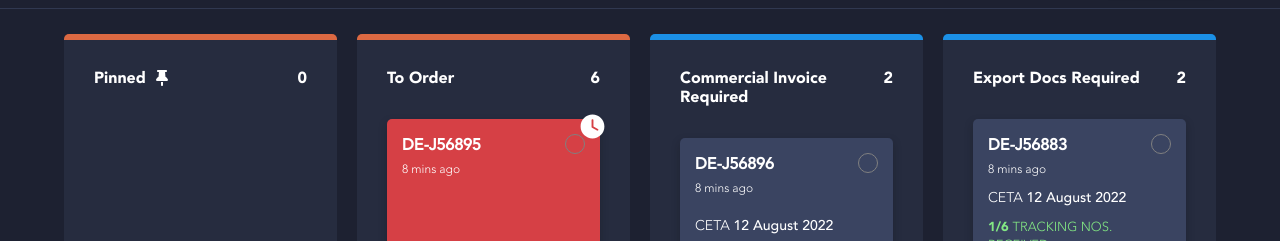
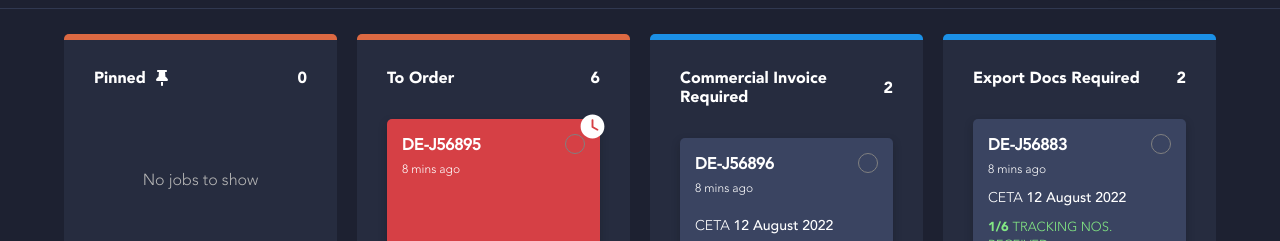
Before and after one commit to emmanuelojiji/jobscreen, a React (Create React App) app: page / in a window 1280 px wide. Shown: the part 175-416 px from the top of the page. Built offline with nearby package versions, Linux system fonts and the light colour scheme.

Commit message:
No jobs text added to pinned column

```diff
--- a/src/App.js
+++ b/src/App.js
@@ -65,12 +65,6 @@ const App = () => {
     return jobs.filter((job) => job.category.includes(category))
   }
 
-  /*const toOrderArray = getJobsByCategory(jobs, "to_order")
-  const orderedArray = getJobsByCategory(jobs, "ordered")
-  const awaitingTrackingArray = getJobsByCategory(jobs, "awaiting_tracking")
-  const inboundArray = getJobsByCategory(jobs, "inbound")*/
-
-
 
   const pinnedArray = jobs.filter(job => job.pinned && (showLateJobs || !job.late));
 
@@ -128,20 +122,6 @@ const App = () => {
     });
   };
 
-
-
-
-
-  /*const togglePin = (jobNumber, setArray) => {
-    setArray((prevArray) => {
-      return prevArray.map((job) => {
-        if (job.jobNumber === jobNumber) {
-          return { ...job, pinned: !job.pinned };
-        }
-        return job;
-      });
-    });
-  };*/
 
 
   const togglePin = (jobNumber) => {
@@ -344,22 +324,25 @@ const App = () => {
                           category="Pinned"
                           borderTopColor="#DC6942"
                           amount_in_category={pinnedArray.length}
-                          width={!columns.to_order.extended && "79px"}
-                          extendedContent={columns.to_order.extended ? "flex" : "none"}
-                          changeSize={() => toggleColumnSize("to_order")}
+                          width={!columns.pinned.extended && "79px"}
+                          extendedContent={
+                            !columns.pinned.extended ? "none" : "flex"
+                          }
+                          changeSize={() => toggleColumnSize("pinned")}
                           writingMode={
-                            !columns.to_order.extended && "vertical-rl"
+                            !columns.pinned.extended && "vertical-rl"
                           }
-                          pinDisplay={true}
+                          pinDisplay={columns.pinned.extended && "none"}
 
                         >
+                          {pinnedArray.length < 1 && (<p className="no-jobs light">No jobs to show</p>)}
                           <>
                             {pinnedArray.map((job, index) => (
                               <JobCard
                                 job_number={job.jobNumber}
                                 time={job.time}
-                                cardHeight="70px"
-                                width="70px"
+
+
                                 layout={layout}
                                 backgroundColor={job.late && "#D64045"}
                                 displayLateIcon={job.late && "block"}
@@ -367,8 +350,8 @@ const App = () => {
                                 cetaDisplay="none"
                                 circleBackground={job.pinned && "gold"}
                                 circleOnClick={() => togglePin(job.jobNumber)}
-                                displayCircle="none"
-                                titleFontSize="12px"
+
+
                                 displayContent="none"
                               />
                             ))}
--- a/src/Components/Column.scss
+++ b/src/Components/Column.scss
@@ -55,8 +55,10 @@
 .column-header {
   display: flex;
   justify-content: space-between;
+  align-items: center;
   color: white;
   width: 100%;
+  gap: 10px;
 }
 
 .column-content {
@@ -65,17 +67,18 @@
   grid-template-columns: repeat(auto-fill, minmax(180px, 1fr));
   grid-column-gap: 15px;
   flex-wrap: wrap;
+  margin-top: 30px;
 }
 
 .title-container{
   display: flex;
+  gap: 10px;
+
 }
 
 .category-title {
   font-weight: bold;
-  margin-bottom: 30px;
   display: block;
-  margin-right: 10px;
 }
 
 .left-button {
```
